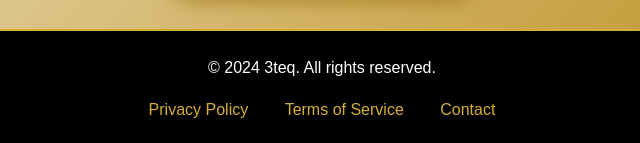
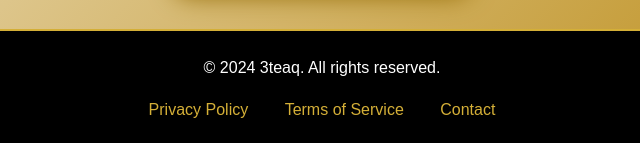
Before and after one commit to AbdelrahmanMostapha/3teq-For-perfumes, a plain HTML site: page index.html in a window 1280 px wide. Shown: the part 684-827 px from the top of the page, 318-958 px from the left. Drawn offline with Linux system fonts and the light colour scheme.

Commit message:
Update index.html

```diff
--- a/index.html
+++ b/index.html
@@ -3,7 +3,7 @@
 <head>
     <meta charset="UTF-8">
     <meta name="viewport" content="width=device-width, initial-scale=1.0">
-    <title>3teq For Perfumes</title>
+    <title>3teaq For Perfumes</title>
     <link rel="icon" href="perfume.png"">
     <link rel="stylesheet" href="styles.css">
     <link rel="stylesheet" href="https://cdnjs.cloudflare.com/ajax/libs/font-awesome/6.0.0/css/all.min.css">
@@ -44,7 +44,7 @@
 
         <footer>
             <div class="footer-content">
-                <p>&copy; 2024 3teq. All rights reserved.</p>
+                <p>&copy; 2024 3teaq. All rights reserved.</p>
                 <div class="footer-links">
                     <a href="#">Privacy Policy</a>
                     <a href="#">Terms of Service</a>
```
